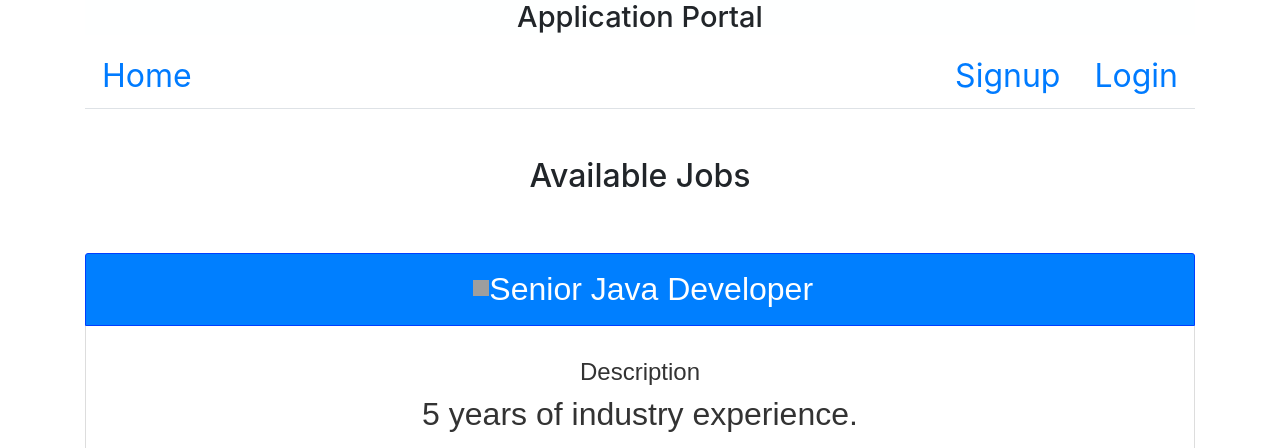
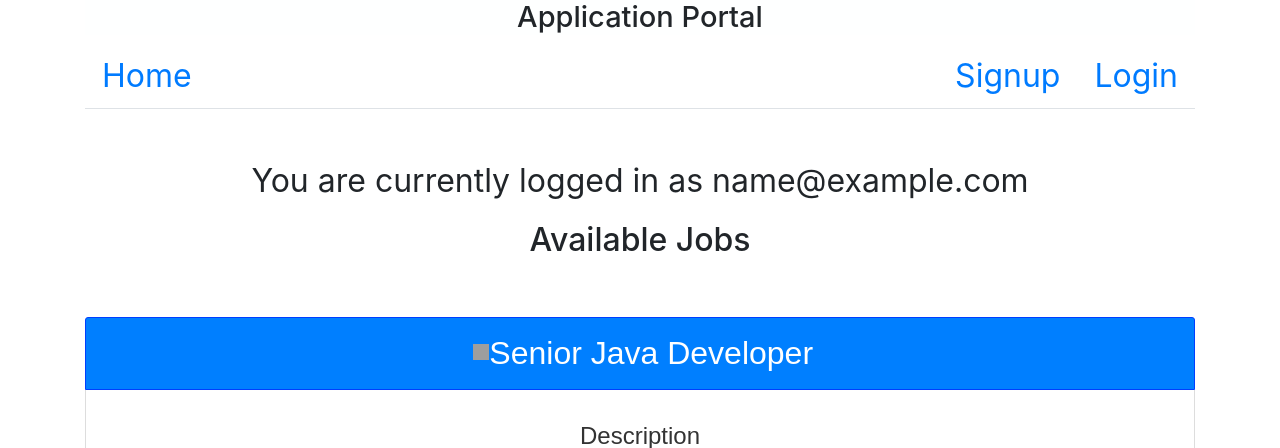
Before and after one commit to I-am-Cazza/group31-project, a Django app: template templates/applicantportal/jobs.html in a window 1280 px wide. Shown: the top 448 px of the page. Run offline with Django 3.2, Linux system fonts and the light colour scheme; data comes from the database, SQL or seed files in the repository; tables that the repository leaves empty hold one stand-in row (values such as "Sample post"); the template is opened without the code that fills it: values that come from a table or form of the project are taken from there, most other values are stand-ins (such as "Sample title", 1, 10 or a date in 2020); some libraries are stand-ins or nearby versions; grey boxes are pictures that could not be loaded.

Commit message:
added user sessions

```diff
--- a/templates/applicantportal/jobs.html
+++ b/templates/applicantportal/jobs.html
@@ -1,6 +1,7 @@
 {% extends "global/base.html" %}
 {% block content %}
 <br>
+<p>You are currently logged in as {{email}}
 <h2>Available Jobs</h2>
 <br>
 {% if job_list %}
```
